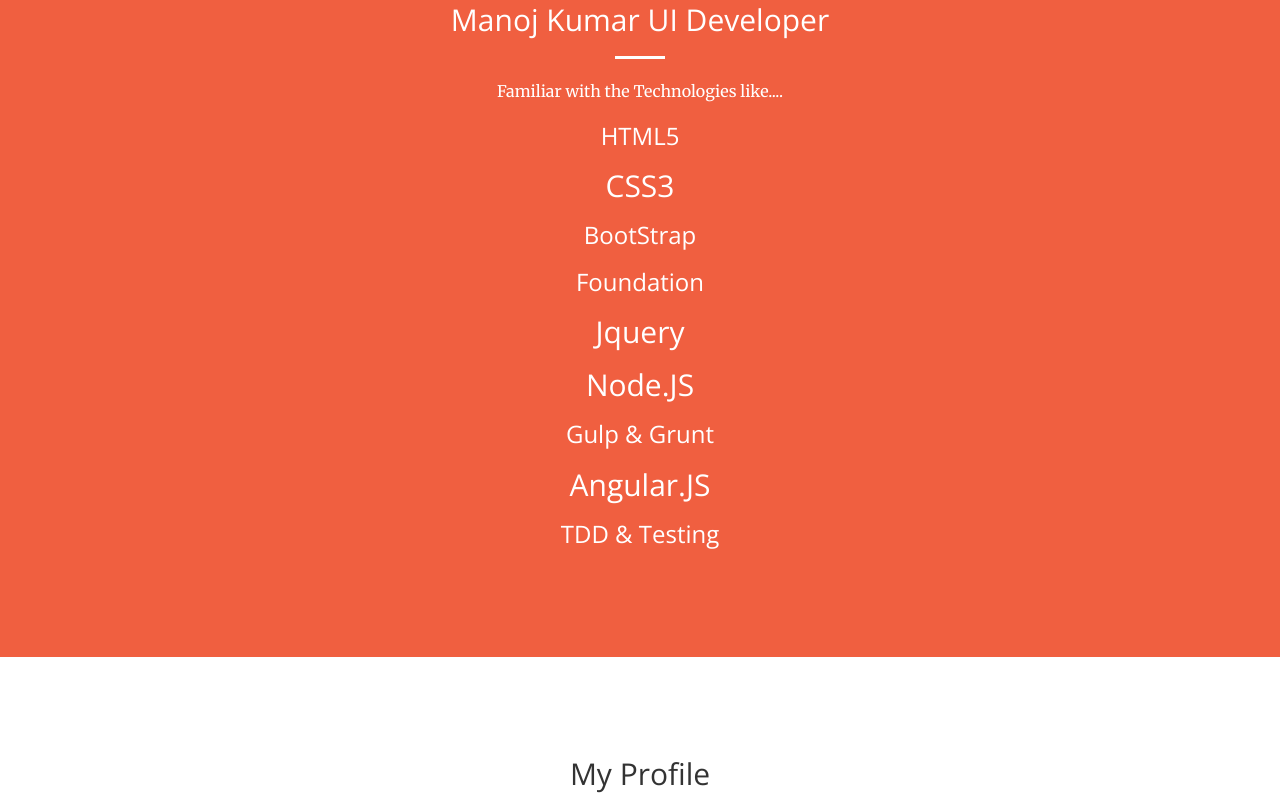
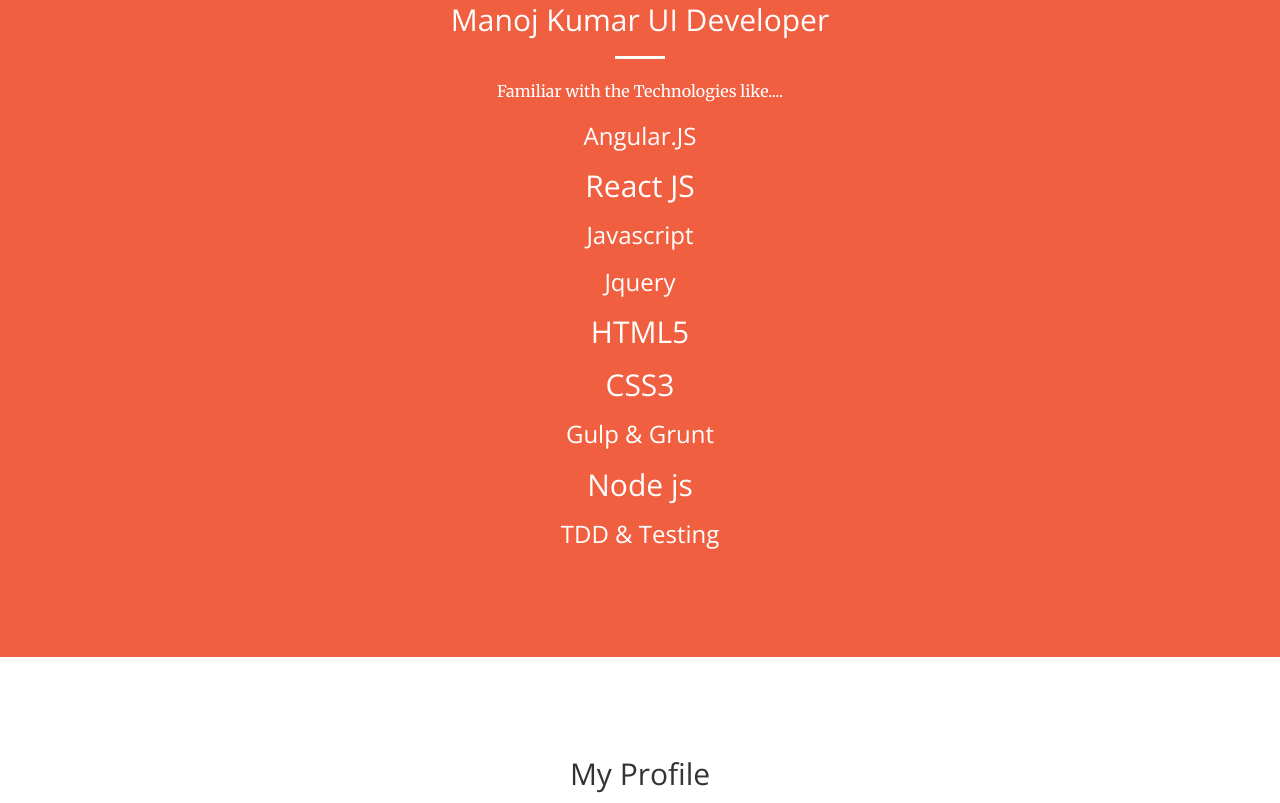
Before and after one commit to manoj429/manoj429.github.io, a plain HTML site: page index.html in a window 1280 px wide. Shown: the part 897-1700 px from the top of the page. Drawn offline with nearby package versions, Linux system fonts and the light colour scheme.

Commit message:
Update index.html

```diff
--- a/index.html
+++ b/index.html
@@ -76,7 +76,7 @@
             <div class="header-content-inner">
                 <h1>Happy to see you on my Page</h1>
                 <hr>
-                <p>I am UI developer to build better websites using the latest framework...! </p>
+                <p>I am a UI developer to build better websites using the latest Web Technologies....! </p>
                 <a href="#about" class="btn btn-primary btn-xl page-scroll">Find Out More</a>
             </div>
         </div>
@@ -89,14 +89,14 @@
                     <h2 class="section-heading">Manoj Kumar UI Developer</h2>
                     <hr class="light">
                     <p>Familiar with the Technologies like....</p>
-                    <h3>HTML5 </h3>
-                    <h2>CSS3</h2>
-                        <h3>BootStrap</h3>
-                            <h3>Foundation</h3>
-                                <h2>Jquery</h2>
-                                    <h2>Node.JS</h2>
+                    <h3>Angular.JS</h3>
+                    <h2>React JS</h2>
+                        <h3>Javascript</h3>
+                            <h3>Jquery</h3>
+                                <h2>HTML5</h2>
+                                    <h2>CSS3</h2>
                                         <h3>Gulp & Grunt</h3>
-                                            <h2>Angular.JS</h2>
+                                            <h2>Node js</h2>
                                                 <h3>TDD & Testing</h3>
 
 
@@ -245,7 +245,7 @@
                 <div class="col-lg-8 col-lg-offset-2 text-center">
                     <h2 class="section-heading">Let's Get In Touch!</h2>
                     <hr class="primary">
-                    <p>Ready to start next project with you? That's great! Give me a call or send me an email and i will get back to you as soon as possible!</p>
+                    <p> That's great! Give me a call or send me an email and i will get back to you as soon as possible!</p>
                 </div>
                 <div class="col-lg-4 col-lg-offset-2 text-center">
                     <i class="fa fa-phone fa-3x wow bounceIn"></i>
```
